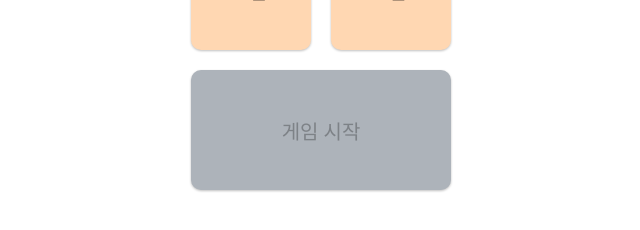
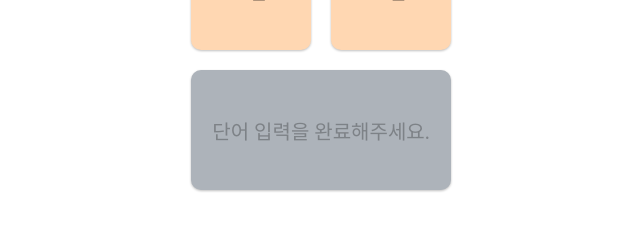
Before and after one commit to taebong1012/CharadesGame, a React (Create React App) app: page / in a window 1280 px wide. Shown: the part 350-580 px from the top of the page, without its empty margins (319-959 px from the left). Built offline with nearby package versions, Linux system fonts and the light colour scheme; a web font is replaced by a local one.

Commit message:
:sparkles: 준비 미완료 시 문구 수정

```diff
--- a/src/Screen/main/index.jsx
+++ b/src/Screen/main/index.jsx
@@ -62,7 +62,7 @@ const Main = () => {
           height="120px"
           onClick={goToSetTime}
         >
-          게임 시작
+          {isReady ? "게임 시작" : "단어 입력을 완료해주세요."}
         </Btn>
       </BtnGroup>
     </>
```
